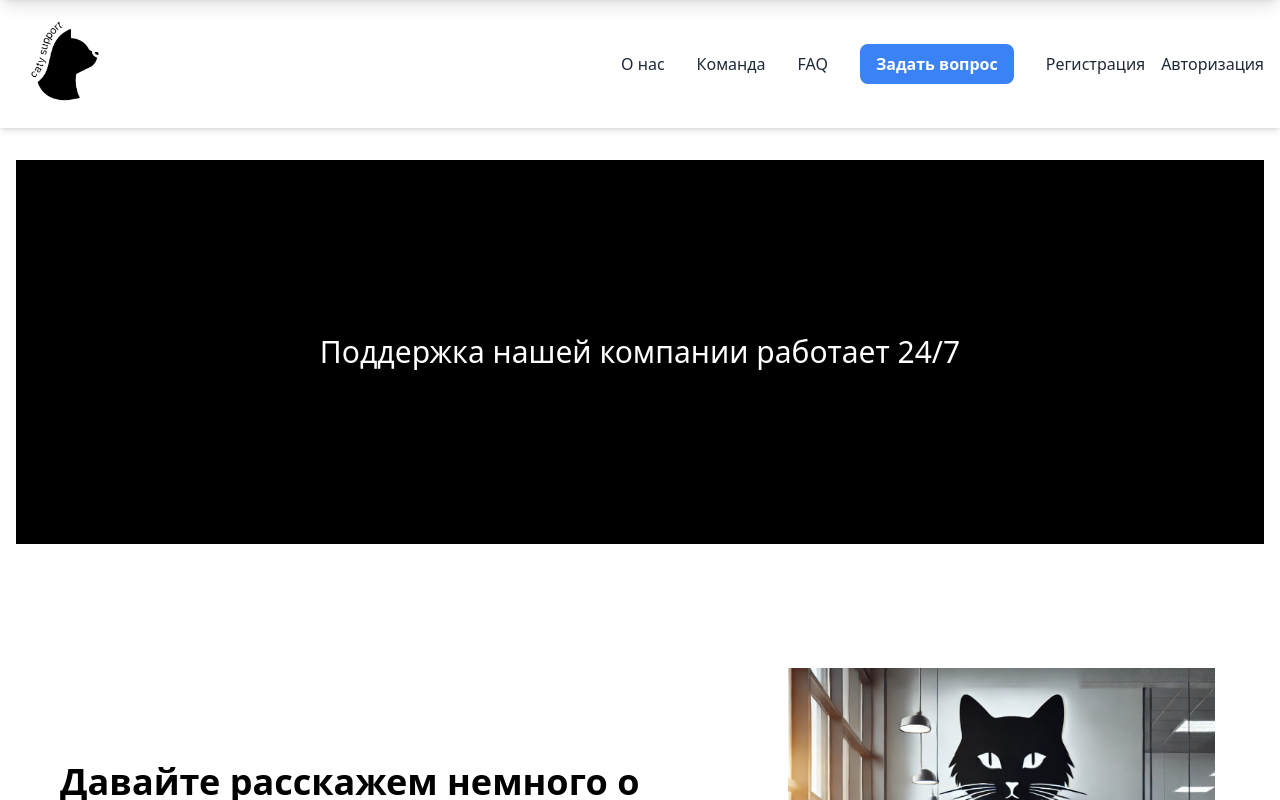
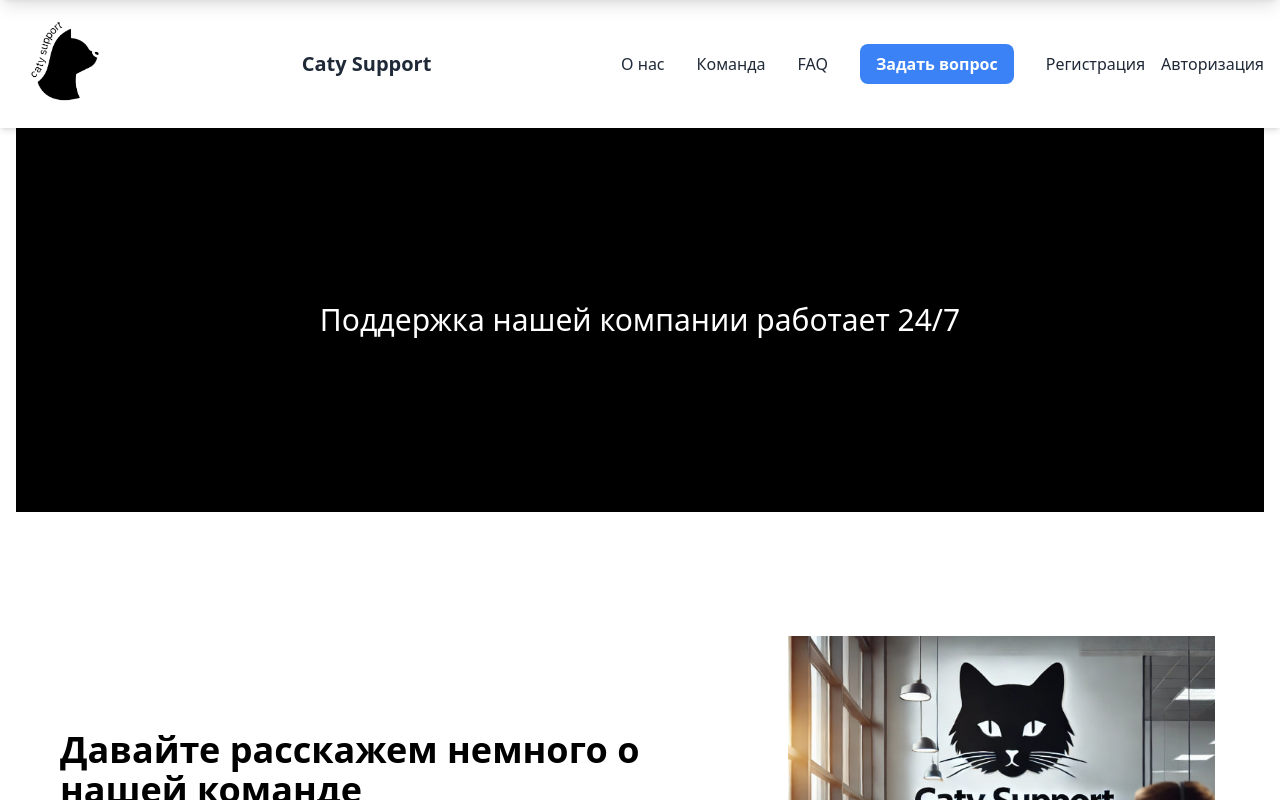
Before and after one commit to NikitaKotovAbs/TecnicalSupportApp, a React (Vite) app in the folder frontend/: page / in a window 1280 px wide. Shown: the top 800 px of the page. Built offline with nearby package versions, Linux system fonts and the light colour scheme.

Commit message:
Commit 6

```diff
--- a/frontend/src/components/Layout.jsx
+++ b/frontend/src/components/Layout.jsx
@@ -15,11 +15,16 @@ export default function Layout({ children }) {
     return (
         <>
             {/* Верхняя панель */}
-            <header className="bg-white shadow-md">
+            <header className="bg-white shadow-md fixed w-full">
                 <div className="container mx-auto px-4 py-4 flex items-center justify-between">
                     {/* Логотип */}
                     <div>
                         <img className="w-24 h-auto" src={logo} alt="logo" />
+                    </div>
+
+                    {/* Надпись Caty Support */}
+                    <div className="text-xl font-semibold text-gray-800 mx-4">
+                        Caty Support
                     </div>
 
                     {/* Навигация */}
@@ -61,7 +66,7 @@ export default function Layout({ children }) {
                 {/* Бургер-меню с анимацией */}
                 <div className={`fixed top-0 left-0 right-0 bg-white shadow-lg z-50 transition-transform duration-300 ${isMenuOpen ? 'translate-y-0' : '-translate-y-full'}`}>
                     <div className="flex flex-col items-center py-4">
-                        <button onClick={toggleMenu} className=" text-black font-bold py-2 px-4 rounded-lg mb-4 flex items-center">
+                        <button onClick={toggleMenu} className="text-black font-bold py-2 px-4 rounded-lg mb-4 flex items-center">
                             <XMarkIcon className="w-6 h-6" />
                         </button>
                         <Link to='/home' className="hover:text-blue-500 transition-colors duration-300 py-2">О нас</Link>
@@ -75,7 +80,7 @@ export default function Layout({ children }) {
                                 <p className="text-gray-800 py-2">{user.username}</p>
                                 <button
                                     onClick={logout}
-                                    className=" text-red-500 font-bold py-2 px-4 rounded-lg transition-colors duration-300"
+                                    className="text-red-500 font-bold py-2 px-4 rounded-lg transition-colors duration-300"
                                 >
                                     Выйти
                                 </button>
--- a/frontend/src/pages/MainPage.jsx
+++ b/frontend/src/pages/MainPage.jsx
@@ -9,7 +9,7 @@ export default function MainPage() {
 
     return (
         <div>
-            <div className="flex justify-center items-center bg-black h-96">
+            <div className="flex justify-center items-center bg-black h-96 mt-24 ">
                 <h1 className="text-white text-3xl text-center">Поддержка нашей компании работает 24/7</h1>
             </div>
             <div className="flex flex-col mt-20 p-5">
```
